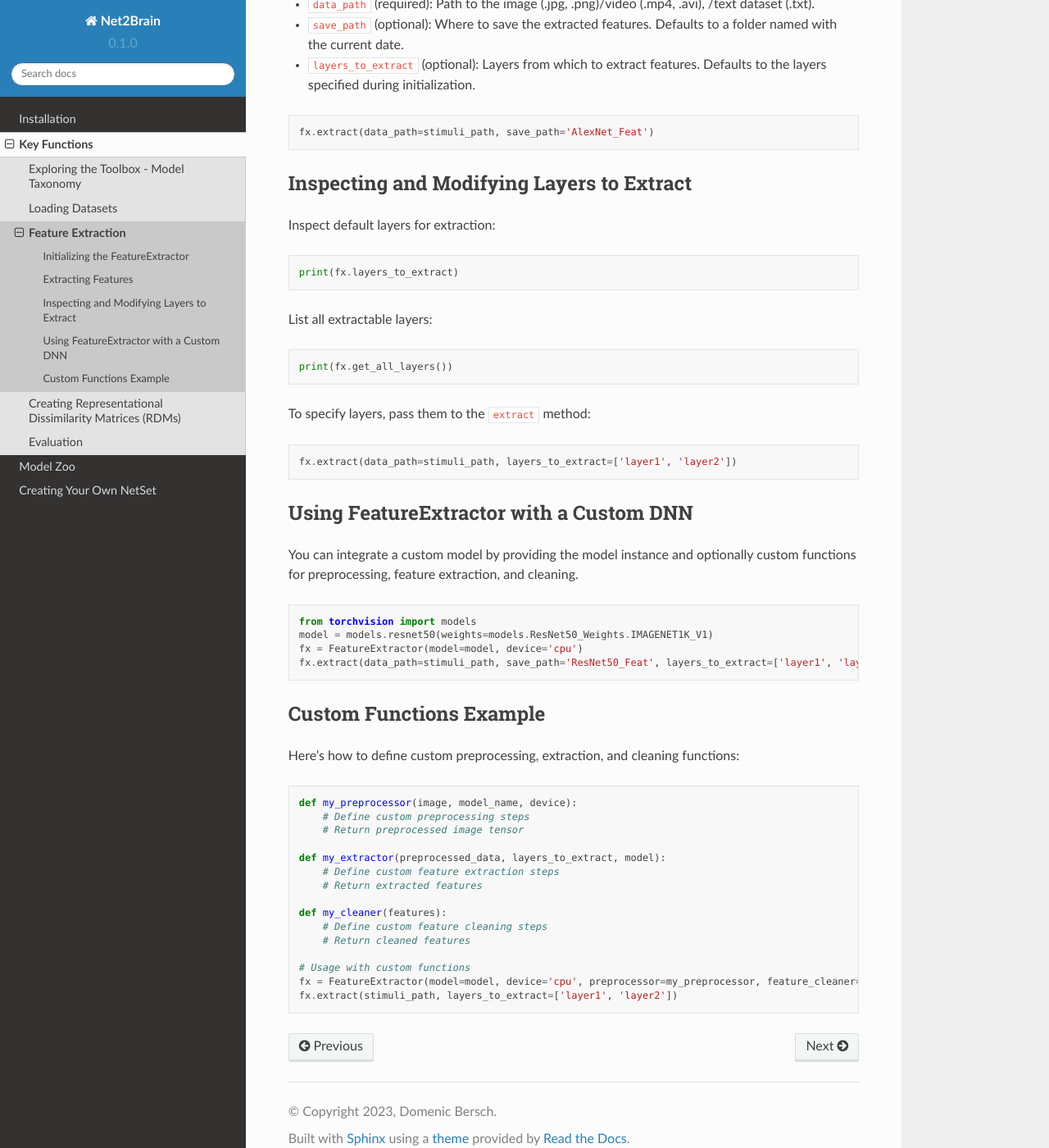
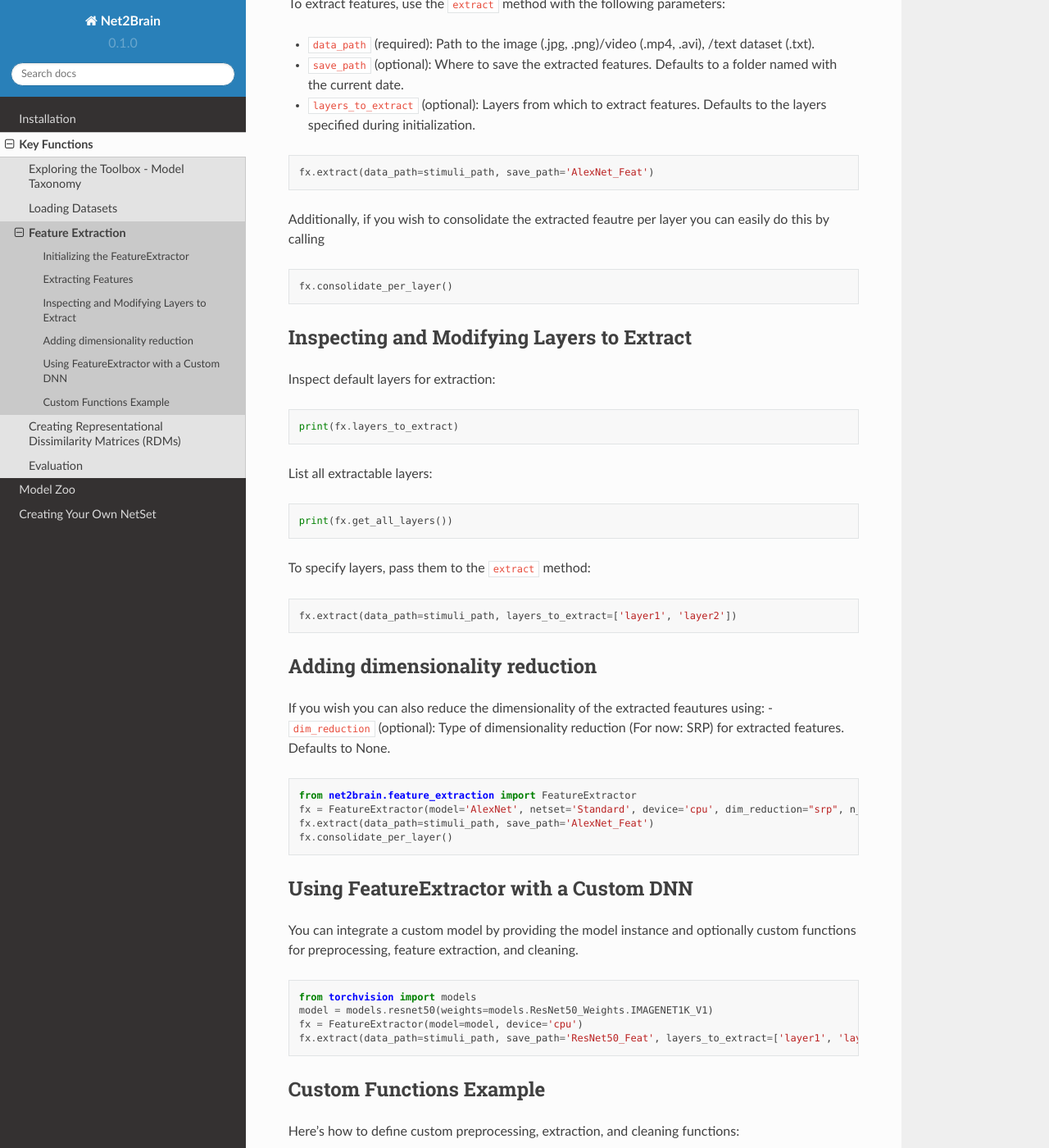
Before and after one commit to cvai-roig-lab/Net2Brain, a Sphinx documentation site: the page built from docs/source/feature_extraction.rst, in a window 1280 px wide and 1400 px high, scrolled down 1049 px. Shown: the whole window at 82% size. Built offline with Sphinx 7.4.7 and the Read the Docs theme 2.0.0, drawn with Linux system fonts in a browser that asks for light colours; pages that are not in the unit, such as notebooks, are missing from menus; some of the changed text lies outside the part shown.

```diff
--- a/docs/source/feature_extraction.rst
+++ b/docs/source/feature_extraction.rst
@@ -26,6 +26,7 @@ Additional optional parameters to customize the FeatureExtractor, especially whe
 - ``preprocessor`` (optional): Your custom data transform function (if not provided, standard ImageNet transformations will be used)
 - ``feature_cleaner`` (optional):  Your custom feature cleaner (if not provided, no cleaning will be done)
 - ``extraction_function`` (optional): Your custom extraction function (if not provided, standard Torchextractor will be used)
+- ``dim_reduction`` (optional): Type of dimensionality reduction (For now: SRP) for extracted features. Defaults to None.
 
 
 .. code-block:: python
@@ -45,6 +46,14 @@ To extract features, use the ``extract`` method with the following parameters:
 .. code-block:: python
 
     fx.extract(data_path=stimuli_path, save_path='AlexNet_Feat')
+
+
+Additionally, if you wish to consolidate the extracted feautre per layer you can easily do this by calling
+
+.. code-block:: python
+
+    fx.consolidate_per_layer()
+
 
 Inspecting and Modifying Layers to Extract
 ------------------------------------------
@@ -66,6 +75,26 @@ To specify layers, pass them to the ``extract`` method:
 .. code-block:: python
 
     fx.extract(data_path=stimuli_path, layers_to_extract=['layer1', 'layer2'])
+
+
+
+Adding dimensionality reduction
+----------------------------------------
+
+If you wish you can also reduce the dimensionality of the extracted feautures using:
+- ``dim_reduction`` (optional): Type of dimensionality reduction (For now: SRP) for extracted features. Defaults to None.
+
+.. code-block:: python
+
+    from net2brain.feature_extraction import FeatureExtractor
+    fx = FeatureExtractor(model='AlexNet', netset='Standard', device='cpu', dim_reduction="srp", n_components=50)
+    fx.extract(data_path=stimuli_path, save_path='AlexNet_Feat')
+    fx.consolidate_per_layer()
+
+
+
+
+
 
 
 .. _customdnn:
```
Also changed, not shown: README.md (+25 -16 lines), 6 other files.
